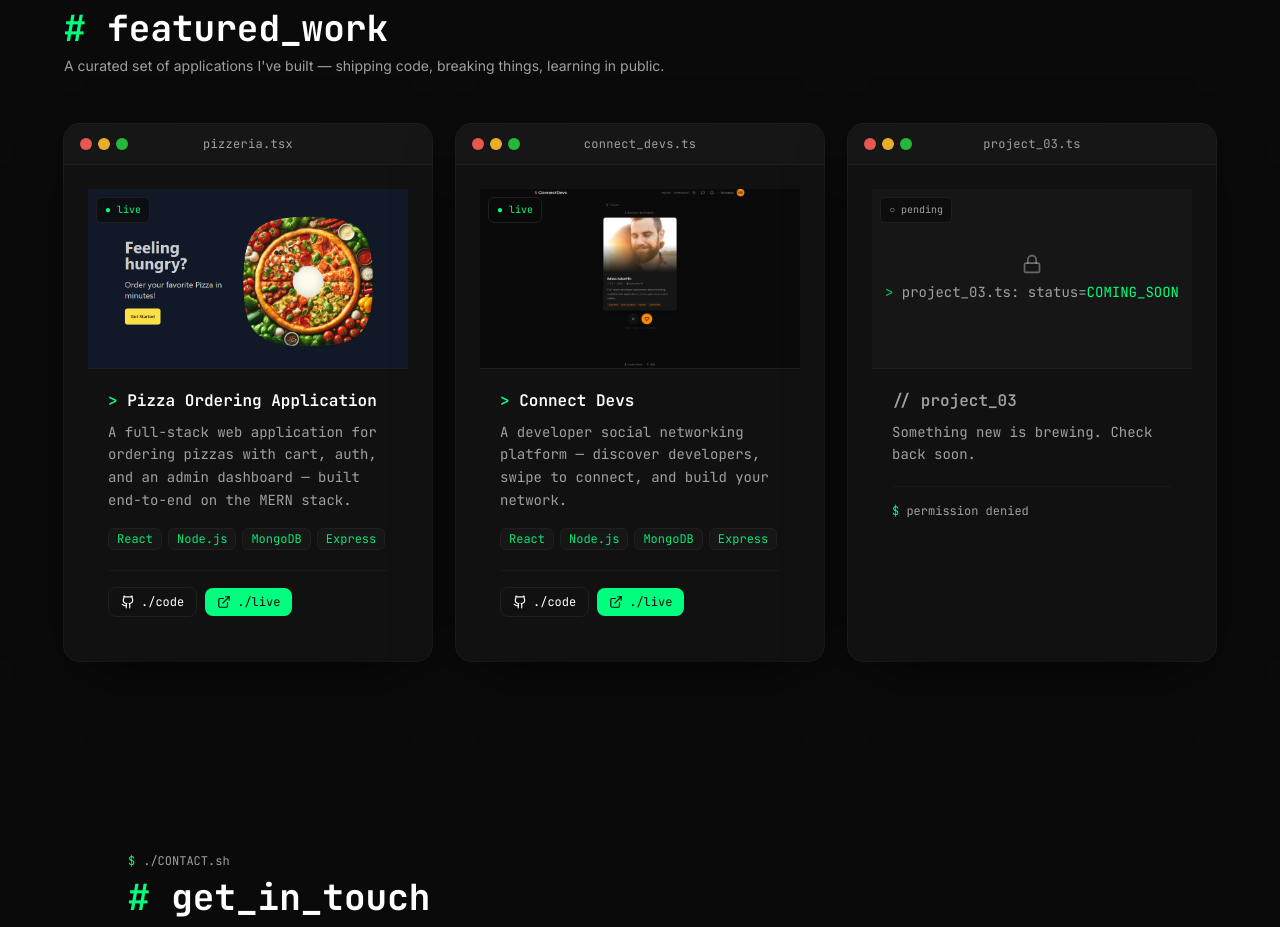
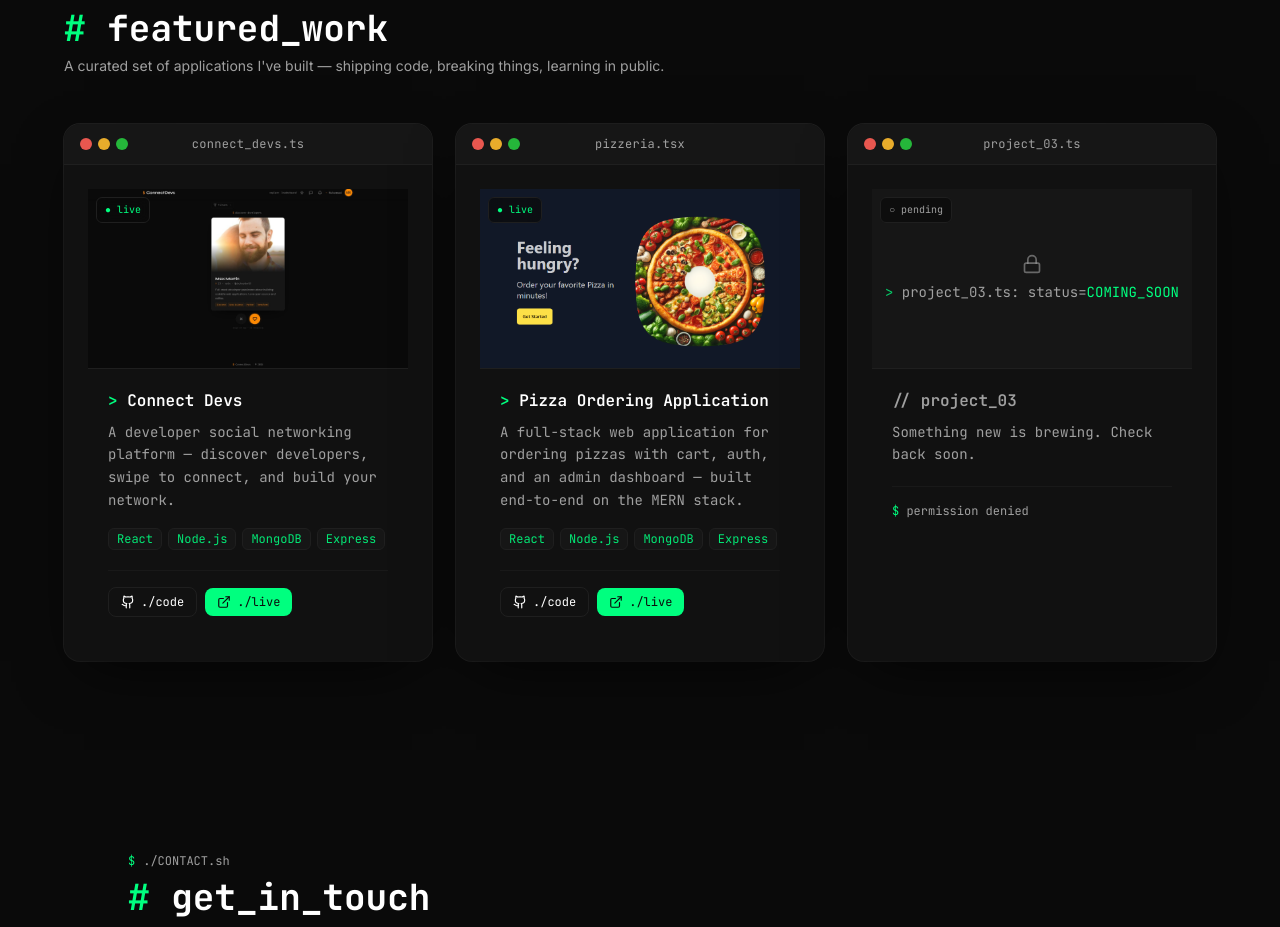
Before and after one commit to muhammadusman586/portfolio, a React (Vite) app: page / in a window 1280 px wide. Shown: the part 3360-4287 px from the top of the page. Built offline with nearby package versions, Linux system fonts and the light colour scheme.

Commit message:
fix: Remove duplicate Connect Devs project entry from Projects component

```diff
--- a/src/components/Projects.tsx
+++ b/src/components/Projects.tsx
@@ -15,6 +15,16 @@ type Project = {
 };
 
 const projects: Project[] = [
+    {
+    title: 'Connect Devs',
+    filename: 'connect_devs.ts',
+    description: 'A developer social networking platform — discover developers, swipe to connect, and build your network.',
+    technologies: ['React', 'Node.js', 'MongoDB', 'Express'],
+    image: '/images/ConnectDevs.jpeg',
+    github: 'https://github.com/muhammadusman586/ConnectDevs',
+    demo: 'https://connectdevs.vercel.app/',
+    status: 'live',
+  },
   {
     title: 'Pizza Ordering Application',
     filename: 'pizzeria.tsx',
@@ -24,16 +34,6 @@ const projects: Project[] = [
     technologies: ['React', 'Node.js', 'MongoDB', 'Express'],
     github: 'https://github.com/muhammadusman586/Pizzeria',
     demo: 'https://pizzeria-murex.vercel.app/',
-    status: 'live',
-  },
-  {
-    title: 'Connect Devs',
-    filename: 'connect_devs.ts',
-    description: 'A developer social networking platform — discover developers, swipe to connect, and build your network.',
-    technologies: ['React', 'Node.js', 'MongoDB', 'Express'],
-    image: '/images/ConnectDevs.jpeg',
-    github: 'https://github.com/muhammadusman586/ConnectDevs',
-    demo: 'https://connectdevs.vercel.app/',
     status: 'live',
   },
   {
```
